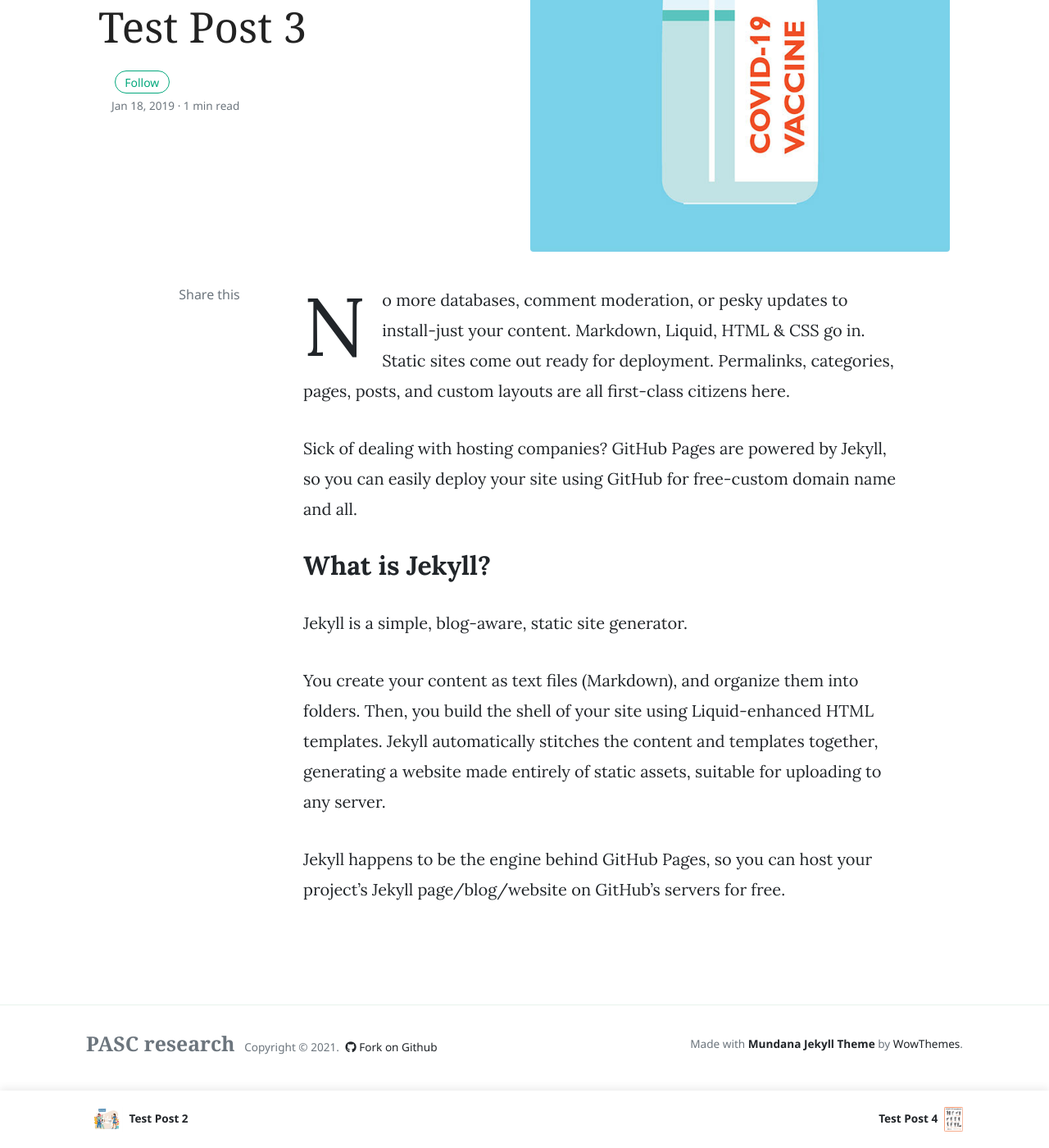
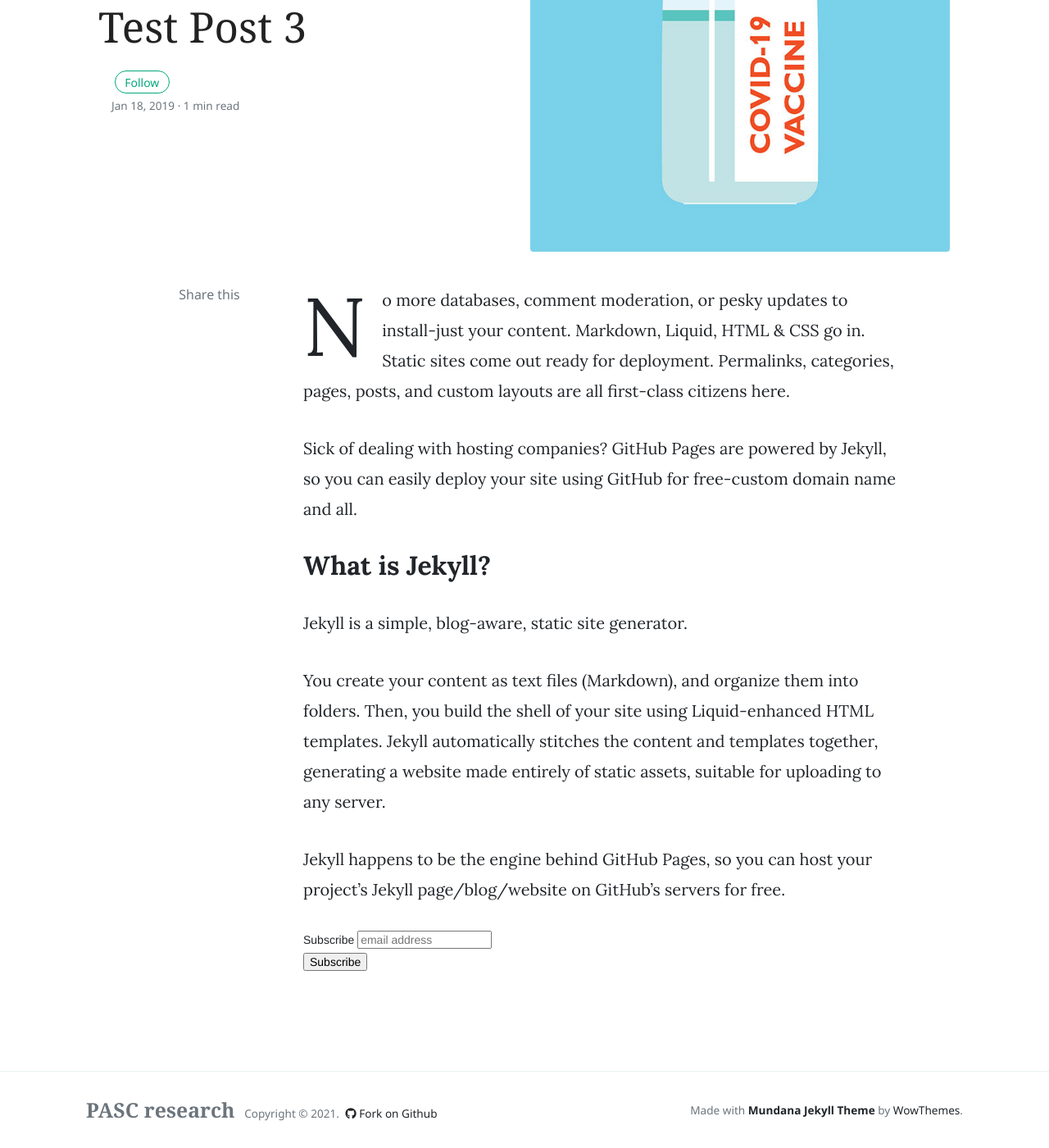
Before and after one commit to pasc-research/pasc-research.github.io, a Jekyll site: the page built from _posts/2019-01-18-customer-service.md, in a window 1280 px wide and 1400 px high, scrolled down 305 px. Shown: the whole window at 82% size. Built offline with Jekyll 4.4.1, drawn with Linux system fonts in a browser that asks for light colours; nearby versions of some CDN libraries; comment, search, counter and statistics services are not loaded.

```diff
--- a/_layouts/post.html
+++ b/_layouts/post.html
@@ -79,7 +79,7 @@
 			</div>
 
             <!-- Mailchimp Subscribe Form -->
-            {% if site.mailchimp-list %}
+            <!-- {% if site.mailchimp-list %}
 			<div class="border p-5 bg-lightblue">
 				<div class="row justify-content-between">
 					<div class="col-md-6 mb-2 mb-md-0">
@@ -102,7 +102,27 @@
 					</div>
 				</div>
 			</div>
-            {% endif %}
+            {% endif %} -->
+			<!-- Begin Mailchimp Signup Form -->
+<link href="//cdn-images.mailchimp.com/embedcode/slim-10_7.css" rel="stylesheet" type="text/css">
+<style type="text/css">
+	#mc_embed_signup{background:#fff; clear:left; font:14px Helvetica,Arial,sans-serif; }
+	/* Add your own Mailchimp form style overrides in your site stylesheet or in this style block.
+	   We recommend moving this block and the preceding CSS link to the HEAD of your HTML file. */
+</style>
+<div id="mc_embed_signup">
+<form action="https://uci.us5.list-manage.com/subscribe/post?u=777b9c8c36d0ca5346048c91d&amp;id=a3f4abc62c" method="post" id="mc-embedded-subscribe-form" name="mc-embedded-subscribe-form" class="validate" target="_blank" novalidate>
+    <div id="mc_embed_signup_scroll">
+	<label for="mce-EMAIL">Subscribe</label>
+	<input type="email" value="" name="EMAIL" class="email" id="mce-EMAIL" placeholder="email address" required>
+    <!-- real people should not fill this in and expect good things - do not remove this or risk form bot signups-->
+    <div style="position: absolute; left: -5000px;" aria-hidden="true"><input type="text" name="b_777b9c8c36d0ca5346048c91d_a3f4abc62c" tabindex="-1" value=""></div>
+    <div class="clear"><input type="submit" value="Subscribe" name="subscribe" id="mc-embedded-subscribe" class="button"></div>
+    </div>
+</form>
+</div>
+
+<!--End mc_embed_signup-->
 
 
              <!-- Author Box -->
```
